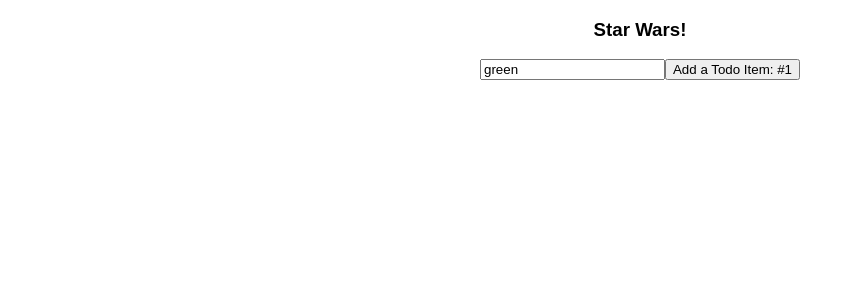
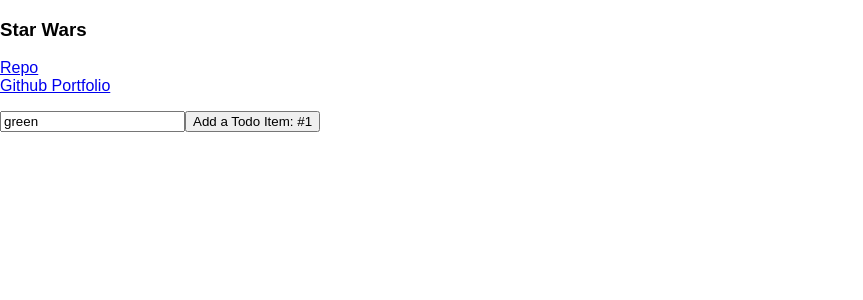
Before and after one commit to davideliason/starwarsinfo_api_react_redux, a React (Create React App) app: page / in a window 1280 px wide. Shown: the top 300 px of the page, without its empty margins (0-863 px from the left). Built offline with nearby package versions, Linux system fonts and the light colour scheme.

Commit message:
added some changes with BS

```diff
--- a/src/App.js
+++ b/src/App.js
@@ -36,10 +36,23 @@
 
   render() {
     return (
-      <div className="App">
-        <Jumbotron>
-           <h3>Star Wars!</h3>
-        </Jumbotron>
+      <div>
+              <Jumbotron>
+                <h3>Star Wars</h3>
+                  <Row>
+                   <Col xs={2}></Col>
+                   <Col xs={2}>
+                      <a href="https://github.com/davideliason/favorite-books-react-redux-firebase">Repo</a>
+                   </Col>
+
+                   <Col xs={2}></Col>
+                    <Col xs={2}>
+                      <a href="https://github.com/davideliason/davideliason.github.io">Github Portfolio</a>
+                    </Col>
+                   <Col xs={2}>
+                   </Col>
+                 </Row>
+              </Jumbotron>
 
         <TodoList items={this.state.items} />
 
```
Also changed, not shown: 7 other files (tests, documents, lock files or other folders).
